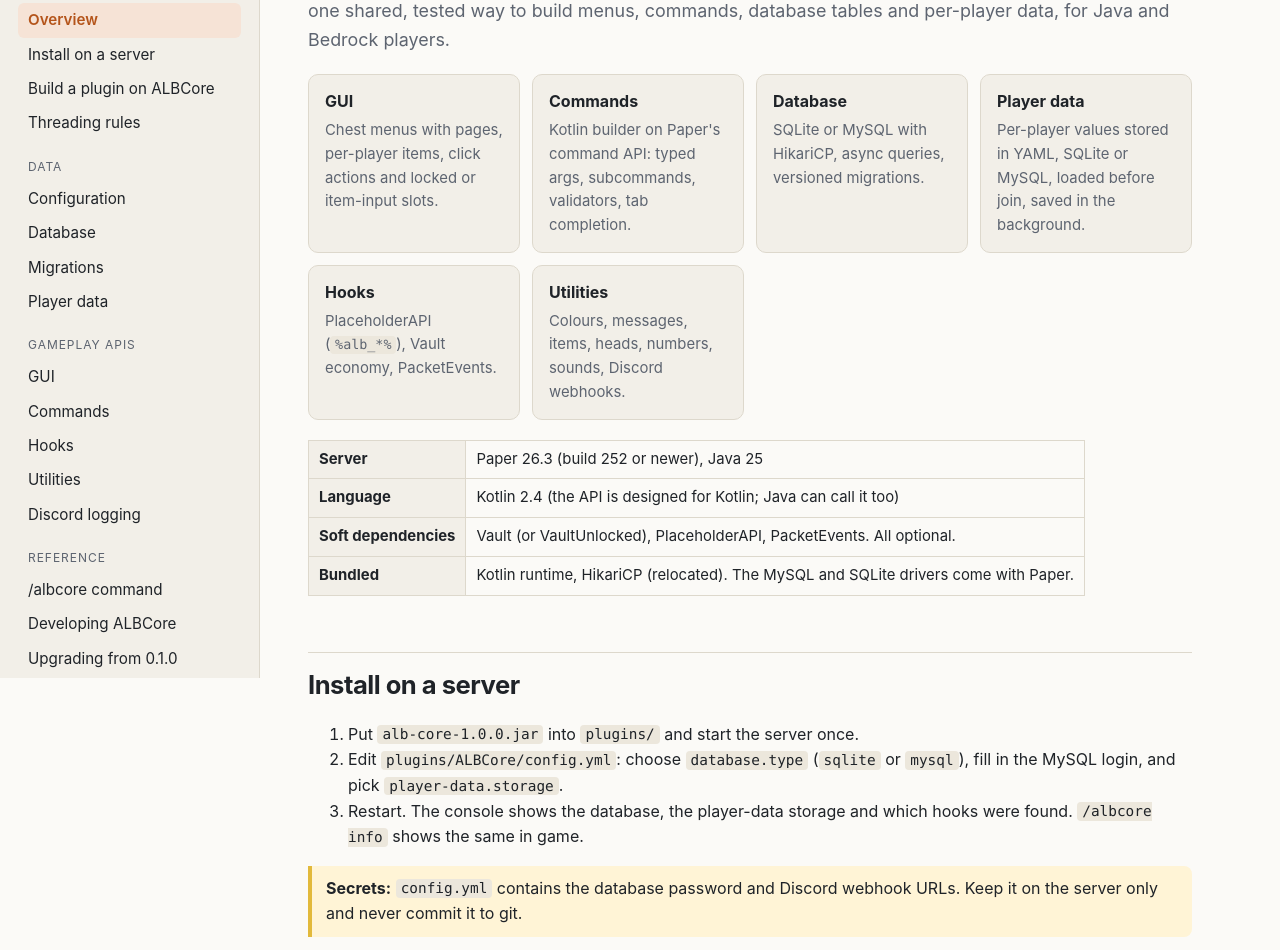
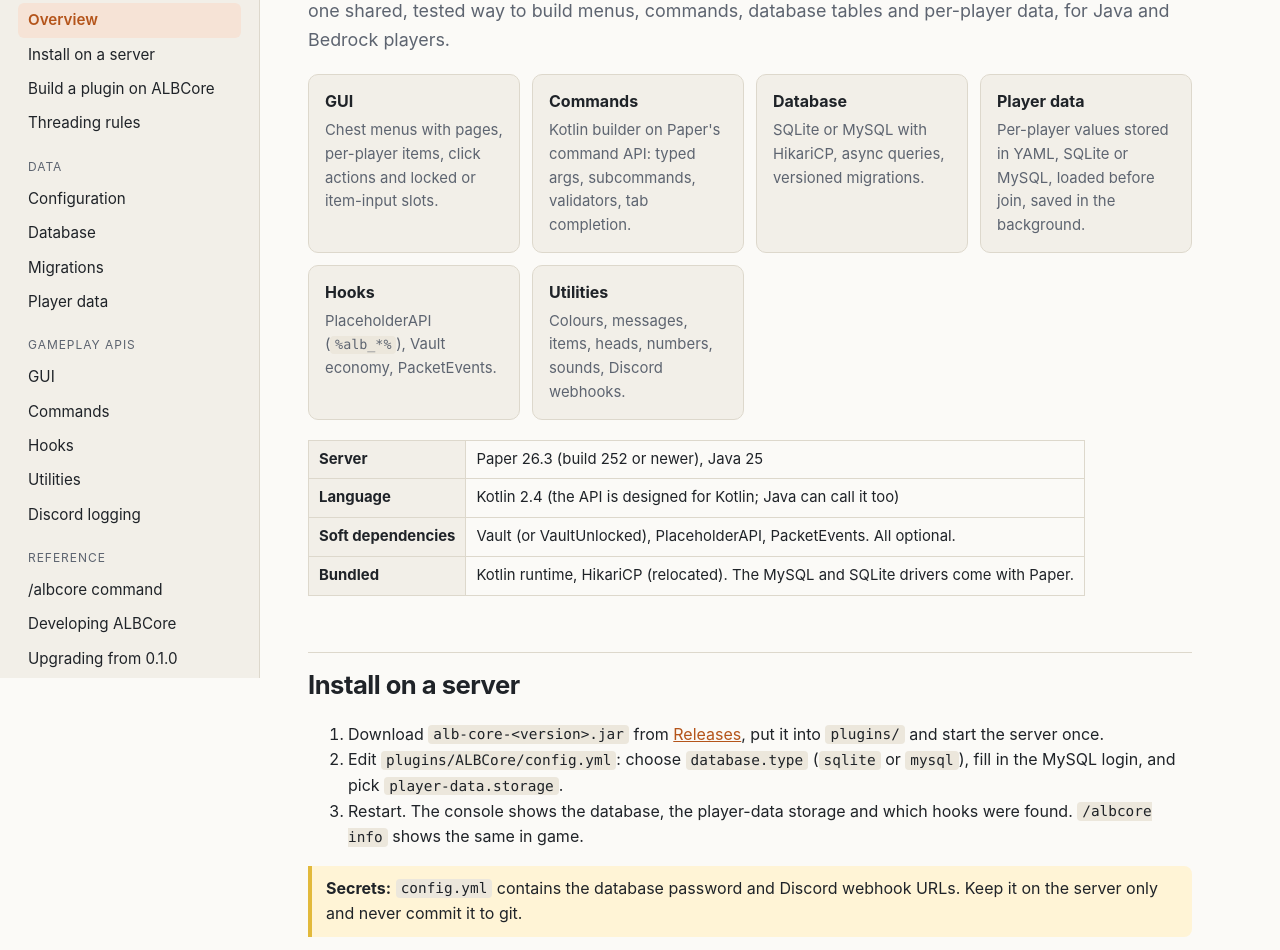
Before and after one commit to aayankhaan/ALB-Core, a plain HTML site: page docs/index.html in a window 1280 px wide. Shown: the part 122-1072 px from the top of the page. Drawn offline with Linux system fonts and the light colour scheme.

Commit message:
Add release workflow and link the hosted docs
- .github/workflows/release.yml: on a v* tag, check it matches the
  Gradle version, build and test on Java 25, publish a GitHub Release
  with the plugin, API and sources jars and links to the docs
- docs/.nojekyll so GitHub Pages serves docs/ as plain HTML
- README, docs page and skill point to https://aayankhaan.github.io/ALB-Core/
  and the Releases page, plus how to cut a release
- gradlew marked executable for Linux CI

Co-Authored-By: Claude Opus 5.5 <noreply@anthropic.com>

```diff
--- a/docs/index.html
+++ b/docs/index.html
@@ -172,7 +172,7 @@ th { background: var(--panel); }
 <section id="install">
   <h2>Install on a server</h2>
   <ol>
-    <li>Put <code>alb-core-1.0.0.jar</code> into <code>plugins/</code> and start the server once.</li>
+    <li>Download <code>alb-core-&lt;version&gt;.jar</code> from <a href="https://github.com/aayankhaan/ALB-Core/releases">Releases</a>, put it into <code>plugins/</code> and start the server once.</li>
     <li>Edit <code>plugins/ALBCore/config.yml</code>: choose <code>database.type</code> (<code>sqlite</code> or <code>mysql</code>), fill in the MySQL login, and pick <code>player-data.storage</code>.</li>
     <li>Restart. The console shows the database, the player-data storage and which hooks were found. <code>/albcore info</code> shows the same in game.</li>
   </ol>
```
Also changed, not shown: 4 other files.
